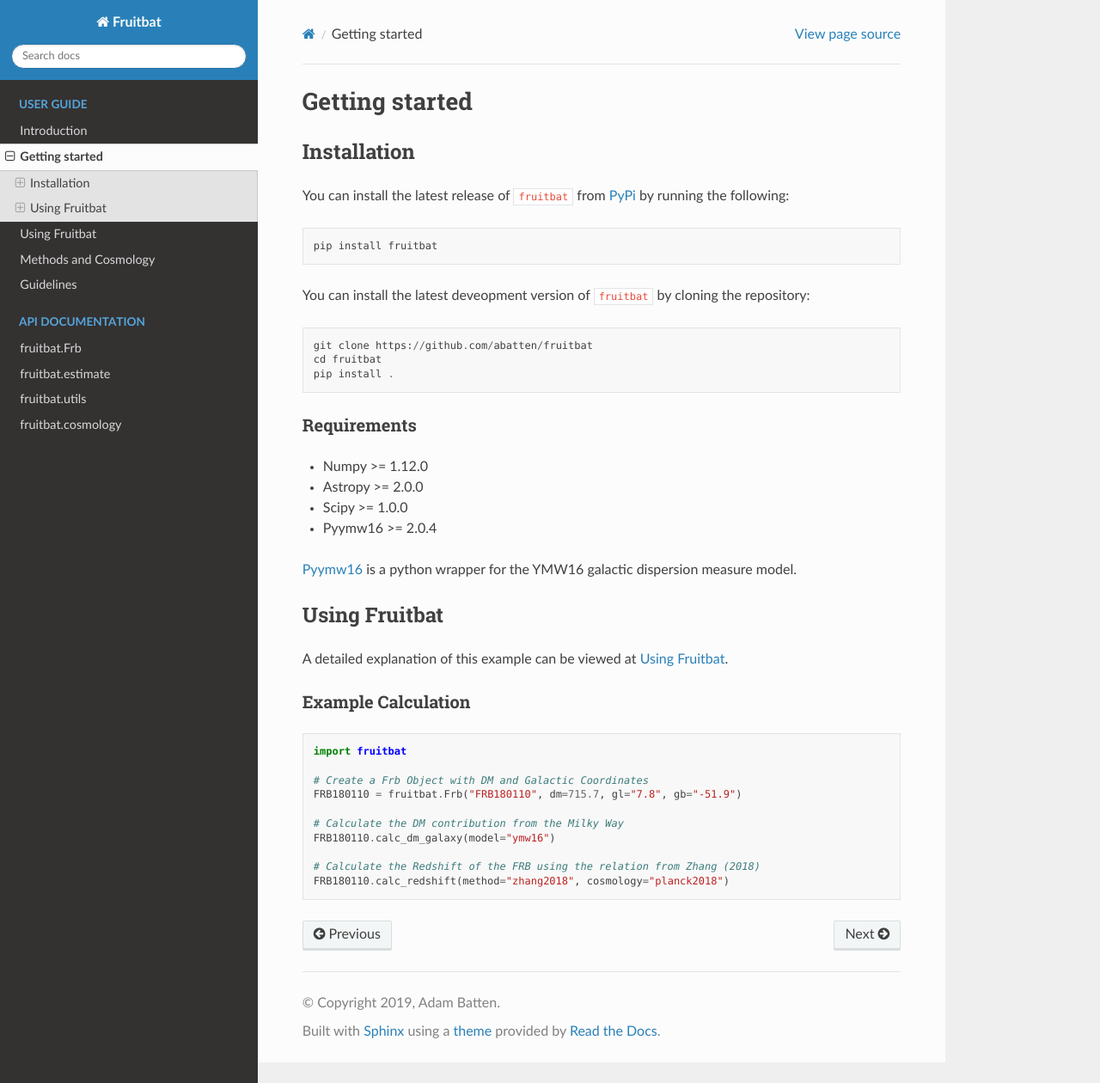
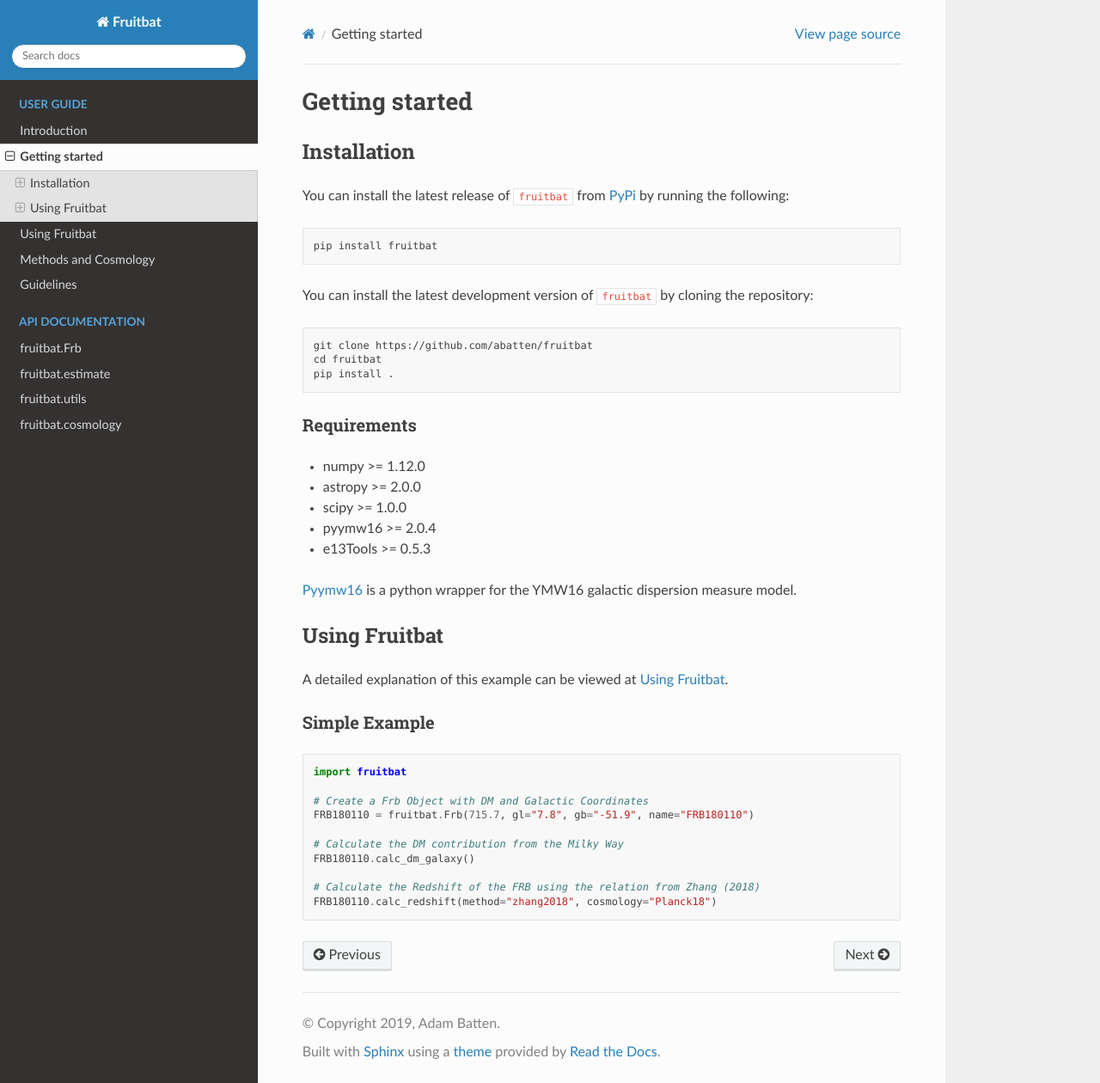
Before and after one commit to abatten/fruitbat, a Sphinx documentation site: the page built from docs/source/user_guide/getting_started.rst, in a window 1280 px wide and 1260 px high. Shown: the whole window at 86% size. Built offline with Sphinx 7.4.7 and the Read the Docs theme 2.0.0, drawn with Linux system fonts in a browser that asks for light colours.

Commit message:
Added description to Frb class and new variables
* w_obs -> width
* f_obs -> fluence
* s_peak_obs -> peak_flux

```diff
--- a/README.rst
+++ b/README.rst
@@ -20,7 +20,7 @@
 
     pip install fruitbat
 
-You can install the latest deveopment version of ``fruitbat`` by cloning
+You can install the latest development version of ``fruitbat`` by cloning
 this repository::
 
     git clone https://github.com/abatten/fruitbat
--- a/docs/source/user_guide/getting_started.rst
+++ b/docs/source/user_guide/getting_started.rst
@@ -4,12 +4,16 @@
 Installation
 ------------
 You can install the latest release of ``fruitbat`` from PyPi_ by running
-the following::
+the following:
+
+.. code-block:: none
 
     pip install fruitbat
 
-You can install the latest deveopment version of ``fruitbat`` by cloning
-the repository::
+You can install the latest development version of ``fruitbat`` by cloning
+the repository:
+
+.. code-block:: none
 
     git clone https://github.com/abatten/fruitbat
     cd fruitbat
@@ -17,10 +21,12 @@
 
 Requirements
 ************
-* Numpy >= 1.12.0
-* Astropy >= 2.0.0
-* Scipy >= 1.0.0
-* Pyymw16 >= 2.0.4
+* numpy >= 1.12.0
+* astropy >= 2.0.0
+* scipy >= 1.0.0
+* pyymw16 >= 2.0.4
+* e13Tools >= 0.5.3
+
 
 Pyymw16_ is a python wrapper for the YMW16 galactic dispersion measure model.
 
@@ -31,21 +37,21 @@
 A detailed explanation of this example can be viewed at `Using Fruitbat`_.
 
 
-Example Calculation
-*******************
+Simple Example
+**************
 
 .. code-block:: python
 
     import fruitbat
 
     # Create a Frb Object with DM and Galactic Coordinates
-    FRB180110 = fruitbat.Frb("FRB180110", dm=715.7, gl="7.8", gb="-51.9")
+    FRB180110 = fruitbat.Frb(715.7, gl="7.8", gb="-51.9", name="FRB180110")
 
     # Calculate the DM contribution from the Milky Way
-    FRB180110.calc_dm_galaxy(model="ymw16")
+    FRB180110.calc_dm_galaxy()
 
     # Calculate the Redshift of the FRB using the relation from Zhang (2018)
-    FRB180110.calc_redshift(method="zhang2018", cosmology="planck2018")
+    FRB180110.calc_redshift(method="zhang2018", cosmology="Planck18")
 
 
 
```
Also changed, not shown: 2 other files.
